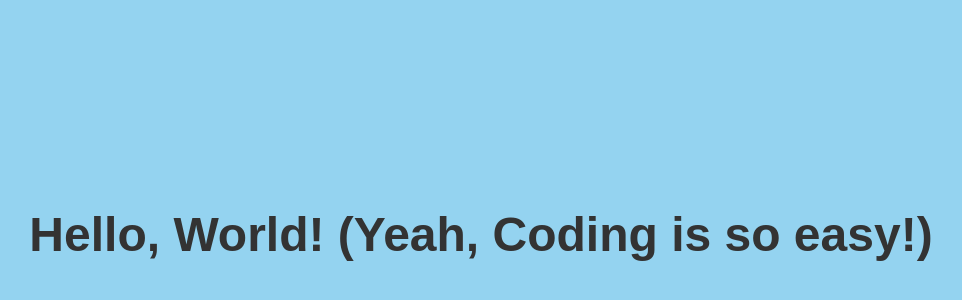
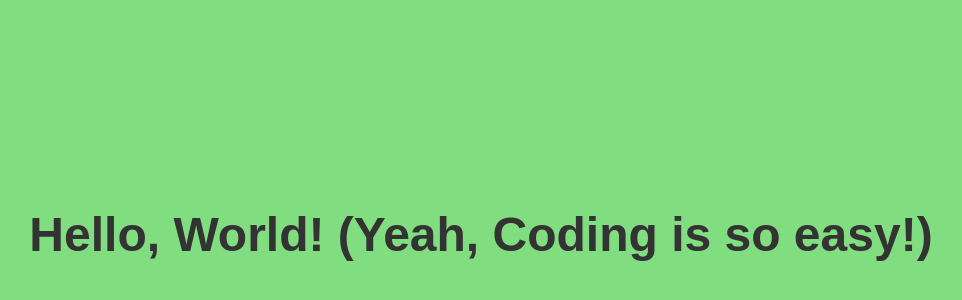
Before and after one commit to jay-patel21/ops-stack-2, a website: page public/index.html in a window 1280 px wide. Shown: the part 166-466 px from the top of the page, without its empty margins (159-1121 px from the left). Drawn offline with Linux system fonts and the light colour scheme.

Commit message:
blue service

```diff
--- a/public/index.html
+++ b/public/index.html
@@ -7,7 +7,7 @@
   <style>
     body {
       background-color: #94d3f0;
-      /* background-color: rgb(128, 221, 128); */
+      background-color: rgb(128, 221, 128);
       color: #333; /* dark grey */
       font-family: Arial, sans-serif;
       margin: 0;
```
